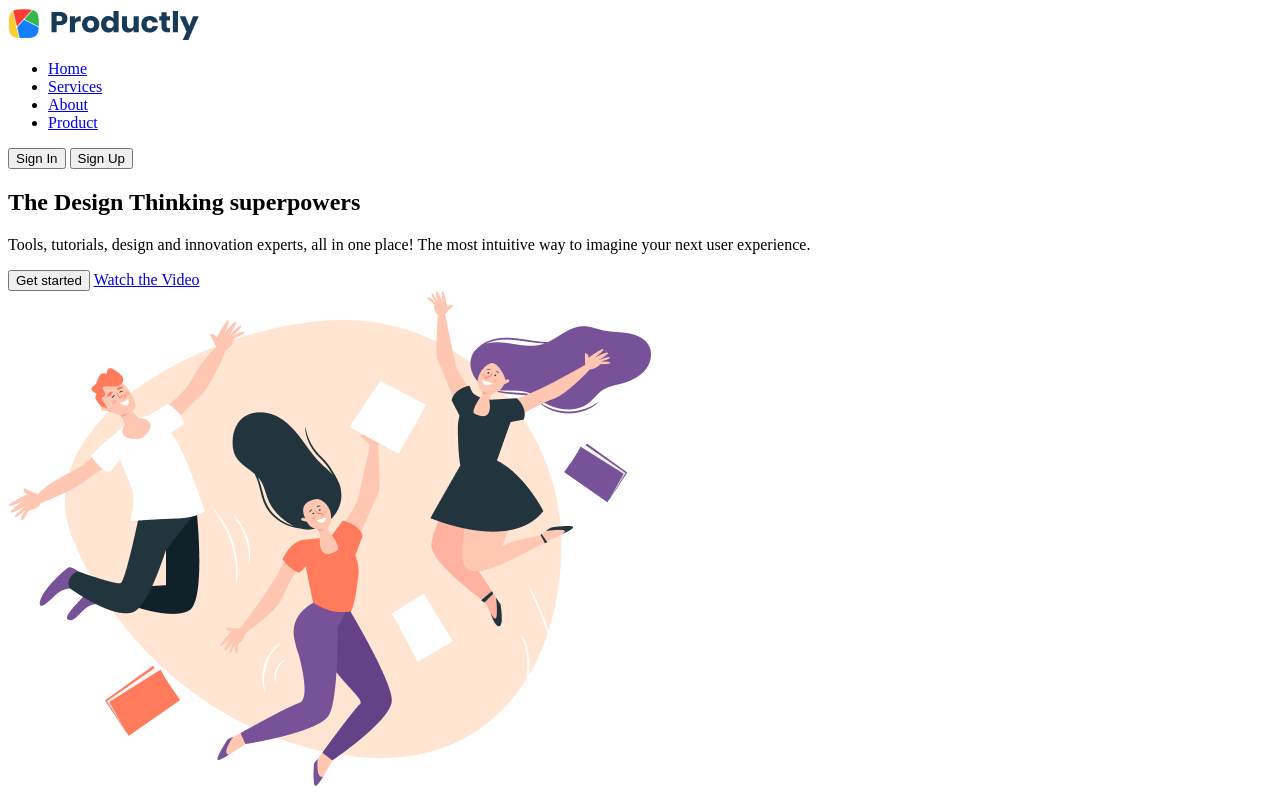
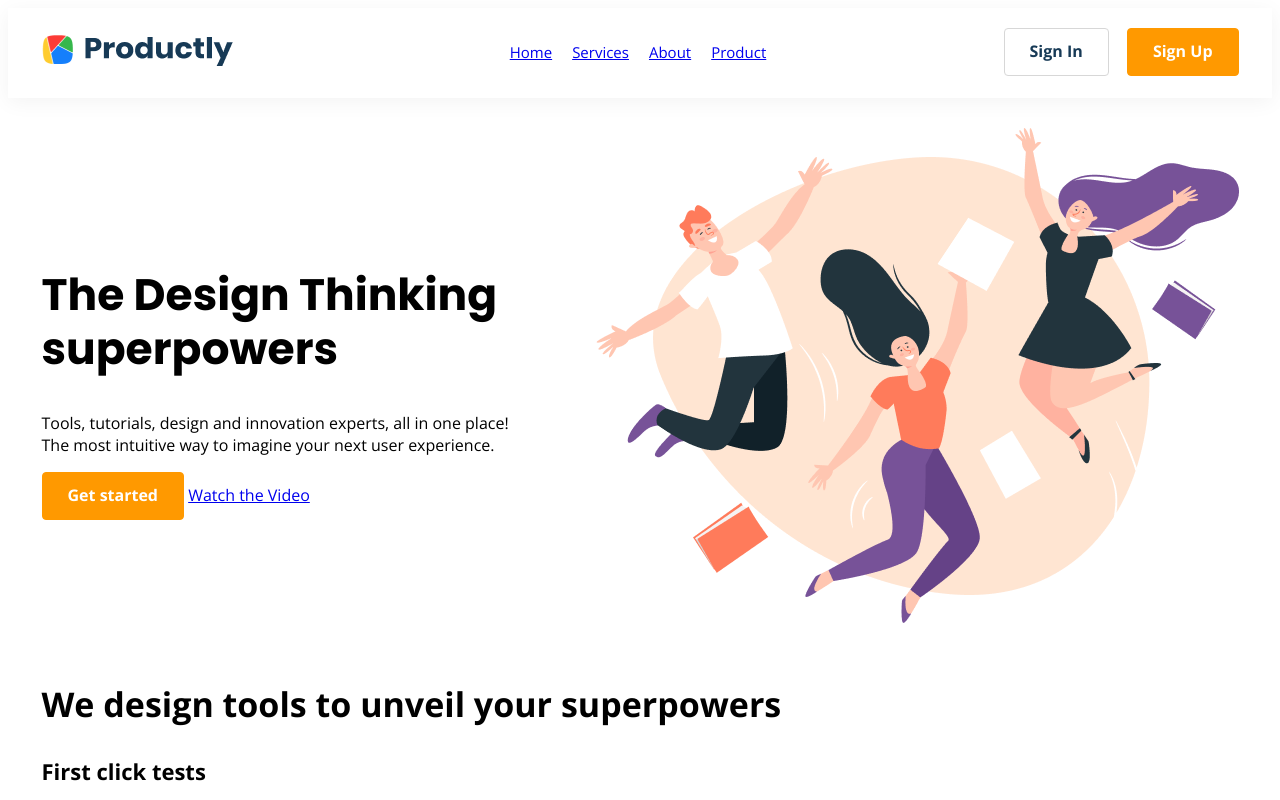
Before and after one commit to anton-prokopovich/productly, a website: page index.html in a window 1280 px wide. Shown: the top 800 px of the page. Drawn offline with nearby package versions, Linux system fonts and the light colour scheme.

Commit message:
feat: implement header

```diff
--- a/index.html
+++ b/index.html
@@ -8,18 +8,18 @@
     <link rel="preconnect" href="https://fonts.googleapis.com">
     <link rel="preconnect" href="https://fonts.gstatic.com" crossorigin>
     <link href="https://fonts.googleapis.com/css2?family=Open+Sans:wght@400;700&family=Poppins:wght@400;700&display=swap" rel="stylesheet">
-    <link rel="stylesheet" href="./style.css">
+    <link rel="stylesheet" href="./sass/style.css">
 </head>
 <body>
     <header class="header">
-        <div class="wrapper">
+        <div class="wrapper header__wrapper">
             <a href="#" class="logo"><img src="./img/Logo.png" alt="Productly LCC"></a>
             <nav class="header__navigation">
                 <ul class="navigation">
-                    <li><a href="#">Home</a></li>
-                    <li><a href="#">Services</a></li>
-                    <li><a href="#">About</a></li>
-                    <li><a href="#">Product</a></li>
+                    <li class="navigation__link"><a href="#">Home</a></li>
+                    <li class="navigation__link"><a href="#">Services</a></li>
+                    <li class="navigation__link"><a href="#">About</a></li>
+                    <li class="navigation__link"><a href="#">Product</a></li>
                 </ul>
             </nav>
             <div class="header__buttons">
@@ -29,8 +29,8 @@
         </div>
     </header>
     <section class="promo">
-        <div class="wrapper">
-            <div class="promo__coontent">
+        <div class="wrapper promo__wrapper">
+            <div class="promo__content">
                 <h1>The Design Thinking superpowers</h1>
                 <p>Tools, tutorials, design and innovation experts, all in one place! The most intuitive way to imagine your next user experience.</p>
                 <div class="promo__buttons">
--- /dev/null
+++ b/sass/abstracts/_constants.scss
@@ -0,0 +1,21 @@
+$color-primary: #FF9900;
+$color-additional: #FF7549;
+$color-background: #FFEEE1;
+$color-link: #1943EF;
+$color-tag: #F5F5F5;
+$color-text: #544837;
+$color-heading: #2F281E;
+$color-border: #D7D7D7;
+$color-hovered: #BCD0E5;
+$color-light: #FFFFFF;
+$color-text-button: #173A56;
+
+$color-violet: #7752BE;
+$color-yellow: #FAB005;
+$color-red: #F03E3D;
+$color-blue: #4DADF7;
+
+$content-width: 1197px;
+$tablet-width: 768px;
+$mobile-big-width: 414px;
+$mobile-small-width: 320px;
--- /dev/null
+++ b/sass/base/_base.scss
@@ -0,0 +1,44 @@
+html {
+    font-size: 10px;
+}
+
+body {
+    font-size: 1.6rem;
+    font-family: 'Open Sans', Verdana, sans-serif;
+}
+
+h1 {
+    font-family: 'Poppins', Verdana, sans-serif;
+    font-style: normal;
+    font-weight: bold;
+    font-size: 44px;
+    line-height: 54px;
+}
+
+h2 {
+    font-style: normal;
+    font-weight: bold;
+    font-size: 34px;
+    line-height: 46px;
+}
+
+h3 {
+    font-style: normal;
+    font-weight: bold;
+    font-size: 24px;
+    line-height: 34px;
+}
+
+h4 {
+    font-style: normal;
+    font-weight: 600;
+    font-size: 22px;
+    line-height: 30px;
+}
+
+h5 {
+    font-style: normal;
+    font-weight: bold;
+    font-size: 16px;
+    line-height: 26px;
+}
--- /dev/null
+++ b/sass/components/_buttons.scss
@@ -0,0 +1,33 @@
+.button {
+    font-family: 'Open Sans', Verdana, sans-serif;
+    padding: 11px 25px 13px;
+    font-style: normal;
+    font-weight: 600;
+    font-size: 1.6rem;
+    line-height: 2.2rem;
+    border-radius: 4px;
+    cursor: pointer;
+    transition: all .3s;
+}
+
+.button_bordered {
+    background: $color-light;
+    border: 1px solid $color-border;
+    color: $color-text-button;
+}
+
+.button_colored {
+    background: $color-primary;
+    border: 1px solid $color-primary;
+    color: $color-light;
+}
+
+.button_colored:hover {
+    background: $color-additional;
+    border-color: $color-additional;
+}
+
+.button_bordered:hover {
+    background: $color-hovered;
+    border-color: $color-hovered;
+}
--- /dev/null
+++ b/sass/components/_contact-us.scss
@@ -0,0 +1,3 @@
+.contact-us {
+    background: $color-background;
+}
--- /dev/null
+++ b/sass/components/_promo.scss
@@ -0,0 +1,13 @@
+.promo {
+    padding: 30px 0;
+}
+
+.promo__wrapper {
+    display: flex;
+    justify-content: space-between;
+    align-items: center;
+}
+
+.promo__content {
+    padding-right: 65px;
+}
--- /dev/null
+++ b/sass/layouts/_header.scss
@@ -0,0 +1,30 @@
+.header {
+    background: $color-light;
+    box-shadow: 0px 4px 20px rgba(0, 0, 0, 0.05);
+    padding: 15px 0 17px 0;
+}
+
+.header__wrapper {
+    display: flex;
+    align-items: center;
+    justify-content: space-between;
+}
+
+.header__buttons>.button {
+    margin-left: 14px;
+}
+
+.header__buttons>.button:first-child {
+    margin-left: 0;
+}
+
+.navigation {
+    display: flex;
+    font-size: 1.5rem;
+    line-height: 2.8rem;
+}
+
+.navigation__link {
+    list-style-type: none;
+    padding: 0 10px;
+}
--- /dev/null
+++ b/sass/layouts/_wrapper.scss
@@ -0,0 +1,4 @@
+.wrapper {
+    max-width: $content-width;
+    margin: auto;
+}
--- /dev/null
+++ b/sass/style.scss
@@ -0,0 +1,13 @@
+@import "abstracts/constants";
+
+// Base
+@import "base/base";
+
+// Layouts
+@import "layouts/wrapper";
+@import "layouts/header";
+
+// Components
+@import "components/contact-us";
+@import "components/buttons";
+@import "components/promo";
```
Also changed, not shown: package.json (added, +20 -0 lines), sass/style.css (added), 2 other files.
